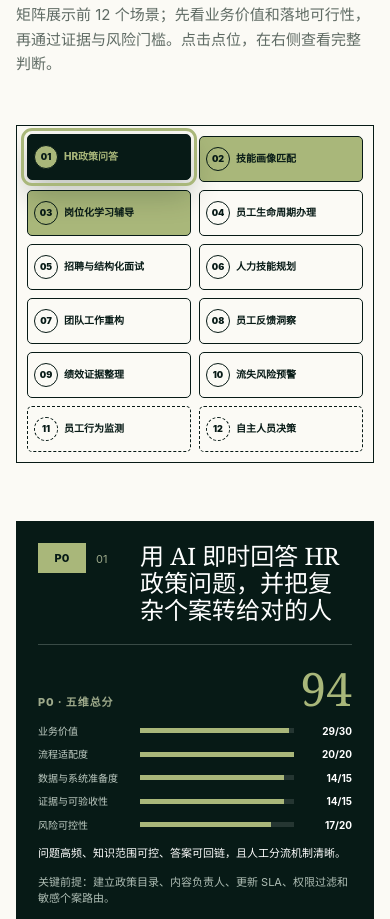
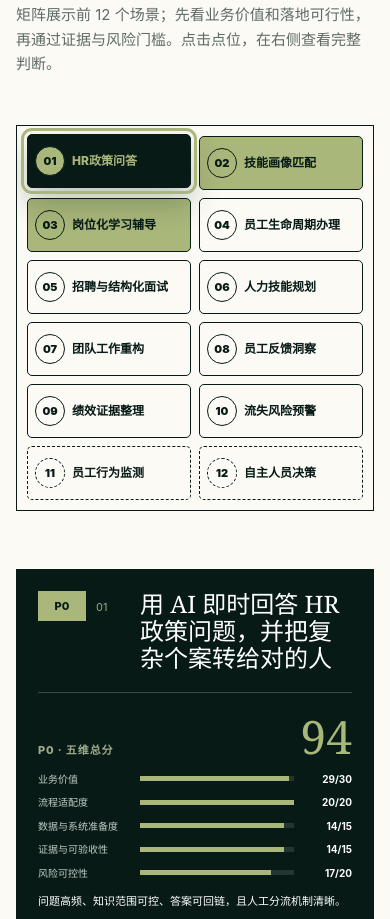
Before and after one commit to rita911018/ai-industry-report-knowledge-base, a website: page web/radars/hr.html in a window 390 px wide. Shown: the part 1187-2106 px from the top of the page. Drawn offline with Linux system fonts and the light colour scheme.

Commit message:
fix: enlarge radar matrix labels

```diff
--- a/web/radars/radar.css
+++ b/web/radars/radar.css
@@ -84,9 +84,9 @@ button, a { -webkit-tap-highlight-color: transparent; }
 .axis { position: absolute; color: var(--forest); font-size: 11px; font-weight: 800; letter-spacing: .08em; }
 .axis-y { left: 0; top: 50%; transform: rotate(-90deg) translateX(-50%); transform-origin: left top; }
 .axis-x { right: 0; bottom: 6px; }
-.matrix-point { position: absolute; left: clamp(42px, var(--x), calc(100% - 42px)); top: var(--y); width: 84px; min-width: 84px; max-width: 84px; min-height: 40px; display: grid; grid-template-columns: 24px minmax(0, 1fr); gap: 4px; align-items: center; padding: 3px 4px; transform: translate(-50%, -50%); border: 1px solid transparent; border-radius: 5px; background: transparent; color: var(--ink); text-align: left; box-shadow: none; cursor: pointer; transition: transform .18s ease, background .18s ease, color .18s ease, box-shadow .18s ease; }
-.matrix-point-number { display: grid; min-height: 24px; place-items: center; border: 1px solid currentColor; border-radius: 50%; background: var(--paper-bright); font-size: 10px; font-weight: 900; }
-.matrix-point-title { font-size: 9.5px; font-weight: 780; line-height: 1.15; }
+.matrix-point { position: absolute; left: clamp(54px, var(--x), calc(100% - 54px)); top: var(--y); width: 108px; min-width: 108px; max-width: 108px; min-height: 50px; display: grid; grid-template-columns: 30px minmax(0, 1fr); gap: 7px; align-items: center; padding: 5px 6px; transform: translate(-50%, -50%); border: 1px solid transparent; border-radius: 5px; background: transparent; color: var(--ink); text-align: left; box-shadow: none; cursor: pointer; transition: transform .18s ease, background .18s ease, color .18s ease, box-shadow .18s ease; }
+.matrix-point-number { display: grid; min-height: 30px; place-items: center; border: 1px solid currentColor; border-radius: 50%; background: var(--paper-bright); font-size: 12px; font-weight: 900; }
+.matrix-point-title { font-size: 12px; font-weight: 780; line-height: 1.18; }
 .matrix-point.p0 { background: transparent; }
 .matrix-point.p0 .matrix-point-number { background: var(--signal); color: var(--ink); }
 .matrix-point.p3 { border-style: solid; }
@@ -291,8 +291,8 @@ button, a { -webkit-tap-highlight-color: transparent; }
   .decision-strip .radar-shell { align-items: flex-start; flex-direction: column; gap: 7px; }
   .radar-section-head { grid-template-columns: 1fr; gap: 12px; }
   .matrix { height: 440px; }
-  .matrix-point-number { min-height: 24px; }
-  .matrix-point-title { font-size: 10px; }
+  .matrix-point-number { min-height: 30px; }
+  .matrix-point-title { font-size: 12px; }
   .scenario-header { grid-template-columns: 34px 46px 1fr 34px; gap: 8px; }
   .scenario-scores { display: none; }
   .scenario-detail { padding-left: 0; }
@@ -327,12 +327,12 @@ button, a { -webkit-tap-highlight-color: transparent; }
   .matrix-wrap { padding: 0 0 34px; }
   .axis { display: none; }
   .matrix { height: auto; min-height: 0; display: grid; grid-template-columns: 1fr 1fr; gap: 8px; padding: 10px; border: 1px solid var(--ink); background-image: none; }
-  .matrix-point { position: static; width: 100%; min-width: 0; max-width: none; min-height: 46px; grid-template-columns: 24px 1fr; gap: 6px; padding: 6px; transform: none; border: 1px solid var(--ink); background: var(--paper-bright); }
+  .matrix-point { position: static; width: 100%; min-width: 0; max-width: none; min-height: 54px; grid-template-columns: 30px 1fr; gap: 7px; padding: 7px; transform: none; border: 1px solid var(--ink); background: var(--paper-bright); }
   .matrix-point.p0 { background: var(--signal); }
   .matrix-point.p3 { border-style: dashed; }
   .matrix-point:hover, .matrix-point:focus-visible, .matrix-point[aria-pressed="true"] { transform: translateY(-2px); background: var(--ink); }
-  .matrix-point-number { min-height: 24px; font-size: 9px; }
-  .matrix-point-title { font-size: 10px; }
+  .matrix-point-number { min-height: 30px; font-size: 11px; }
+  .matrix-point-title { font-size: 12px; }
   .filter-panel { grid-template-columns: 1fr; }
   .filter-panel > span { padding-top: 4px; }
   .scenario-header { min-height: 82px; }
```
Also changed, not shown: tests/radars/static-pages.test.mjs (+7 -4 lines).
